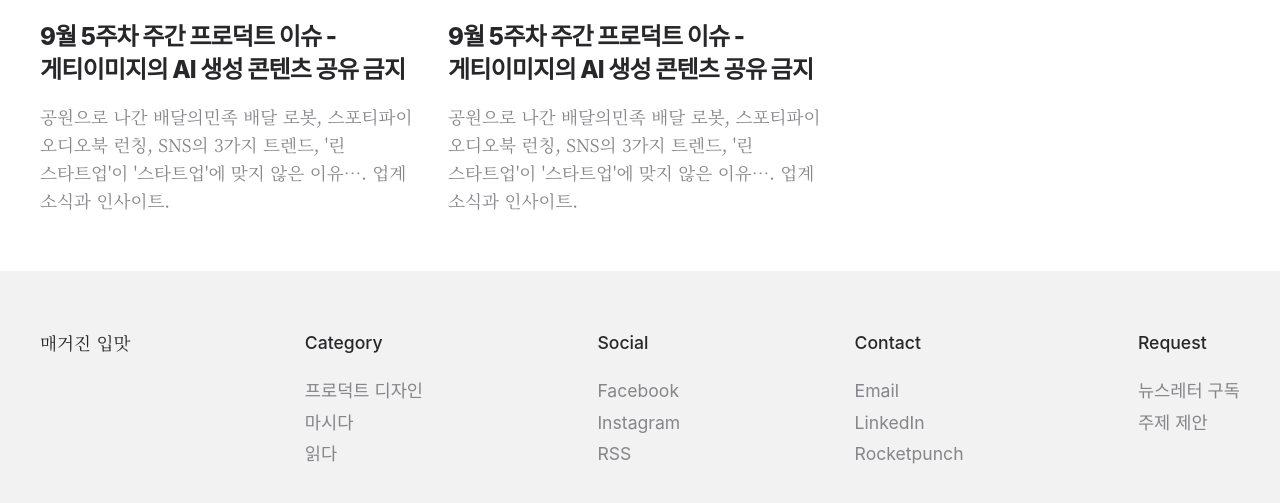
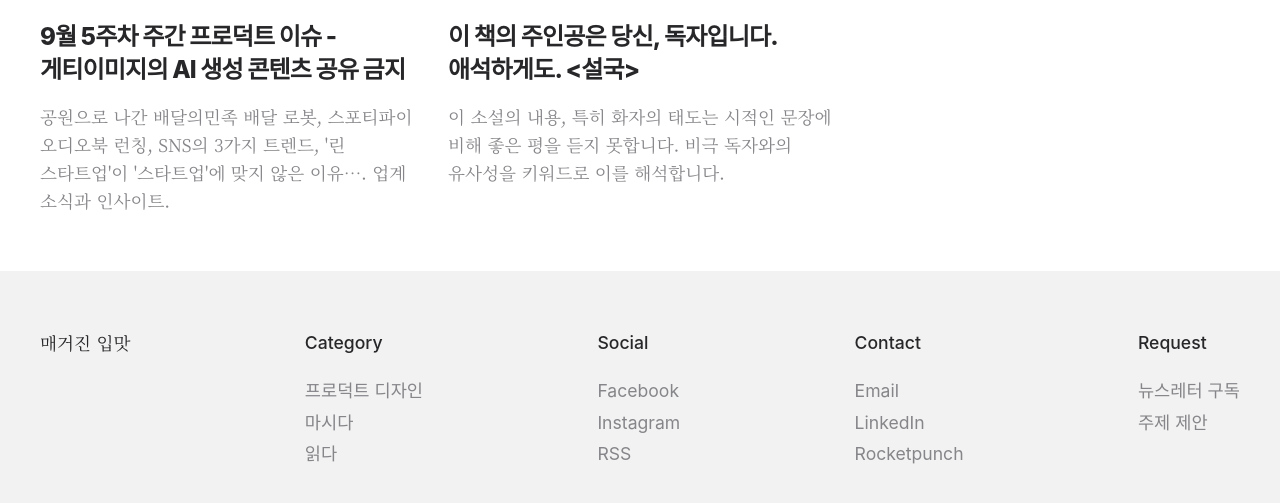
Before and after one commit to dewberry9/proj.dewberry.github.io, a Jekyll site: the page built from collections/_drink/2022-12-01-smoky-scot.md, in a window 1280 px wide and 900 px high, scrolled down 12334 px, cut to the strip 374-877 px from the top of the window. Built offline with Jekyll 4.4.1, drawn with Linux system fonts in a browser that asks for light colours; some web fonts are replaced; part of the change alters nothing that is shown.

```diff
--- a/_layouts/post.html
+++ b/_layouts/post.html
@@ -146,12 +146,11 @@ layout: base
     {% endfor %}
 
     {% assign other_collections_index = '' | split: ',' %}
-    {% assign other_collections_index = other_collections_index | push: prev_post_index %}
     {% if prev_post_index == 0 %}
-        {% assign other_collections_index = other_collections_index | push: 0 %}
+        {% assign other_collections_index = other_collections_index | push: 1 | push: 0 %}
     {% else %}
         {% assign prev_post_index_minus_one = prev_post_index | minus: 1 %}
-        {% assign other_collections_index = other_collections_index | push: prev_post_index_minus_one %}
+        {% assign other_collections_index = other_collections_index | push: prev_post_index | push: prev_post_index_minus_one %}
     {% endif %}
 
     {% for index in other_collections_index %}
--- a/collections/_read/2021-01-18-the-snow-country.md
+++ b/collections/_read/2021-01-18-the-snow-country.md
@@ -1,16 +1,21 @@
 ---
-title: 봄이 닿지 않는 그곳. 범우문고 <설국>
+title: '이 책의 주인공은 당신, 독자입니다. 애석하게도. <설국>'
 layout: post
 category: read
-date: 2021-01-18 00:00:00 +0900
-excerpt: 이 소설의 주인공은 아무것도 하지 않는다. 범우문고 <설국> 리뷰.
-thumbnail: /assets/images/daily/the-snow-country/01.jpg
+date: 2023-01-24 00:00:00 +0900
+excerpt: 이 소설의 내용, 특히 화자의 태도는 시적인 문장에 비해 좋은 평을 듣지 못합니다. 비극 독자와의 유사성을 키워드로 이를 해석합니다.
+thumbnail: https://res.cloudinary.com/mag-epmat/image/upload/v1674543725/read/2023-01-24-the-snow-country/00_j7iqfp.jpg
 permalink: /the-snow-country
-topic: Book
+tag: 'Novel'
 stylecss: /assets/post.css
 ---
 
-몇 해 전에 속초로 여행을 갔습니다. 장마가 시작하는 시기였습니다. 여행을 마치고 돌아가는 그날 아침도 살근살근 비가 내렸습니다. 차 시간까지 밖에서 돌아다니기도 뭐해서 서점을 찾아 들어갔습니다. 초등학교 건너편 꽤 크기가 있는 독립서점이었습니다. <설국>을 다시 읽고 구매까지 한 곳은 거기였습니다. 이미 읽은 책에 박한 저로서는 흔치 않은 변덕이었습니다. 그날은 아침부터 습하고 더웠습니다. <설국>을 찾기 전에는 헤밍웨이의 마지막 인터뷰였던가 그런 내용의 책을 읽고 있었습니다. 남색 리넨 셔츠가 갑갑했던 기억이 남아있습니다. 저는 그 모든 열기를 식힐 요량으로 <설국>을 고른 것입니다.
+국경의 긴 터널을… 다 아실 테니 생략. 적적한 설경을 환상적인 문체로 그려낸 <설국>은 가와바타 야스나리의 정수로 불리며, 그에게 노벨 문학상을 안겨다 준 작품입니다. 특히 문장이 높은 평가를 받습니다. 이 책의 표현에 관해서는 다들 입을 맞춰 찬탄합니다.
+
+그런데 내용은, 특히 주인공에 대해서는 갸우뚱합니다. 비난도 적지 않습니다. 어떻게 이런 상반된 반응이 나올 수가 있을까요?
+
+![Front](https://res.cloudinary.com/mag-epmat/image/upload/v1674543725/read/2023-01-24-the-snow-country/01_gtr5mx.jpg 'Front'){: loading='lazy'}
+{: .normal-size}
 
 |도서|설국(범우문고, 4판)|
 |:---|:---|
@@ -20,64 +25,46 @@ stylecss: /assets/post.css
 |분량|201쪽|
 |가격|4,900원|
 
-## 도서 외형 - 고전은 심플하게
+## 줄거리
 
-![Front 1]({{ site.cdn_url | append: '/assets/images/daily/the-snow-country/02.jpg' }} "정면 1"){: loading='lazy'}
+여름, 겨울, 봄을 건너뛰고 가을. 작은 온천 마을을 무대로 펼쳐지는 이야기는 세 계절로 분절되어 있습니다. 화자 시마무라는 부모 유산으로 호의호식하는 남자입니다. 쓸모 있는 일이라면 하지 않겠다고 작정한 듯 보입니다. 실제로는 본 적도 없는 서양 무용에 관해 글을 쓰고, 이유 없이 힘 빼는 일인 것 같아 등산을 즐깁니다.
+
+시마무라는 소녀 게이샤 고마코와 만나기 위해 온천 마을로 여행갑니다. 고마코는 시마무라와 반대로 활력이 넘치는 인물입니다. 병든 춤 스승을 모시며 타향살이하는 와중에도 꿋꿋합니다. 소설의 얼마 안 되는 대사 중에서도 대부분을 차지하고 있는 그녀의 언어에는 바쁘고 깔끔한 생활감이 엿보입니다.
+
+고마코는 게이샤로 나서면서까지 일하는 까닭은 외지에서 병에 걸린 유키오에게 요양비를 보내기 위함입니다. 소꿉친구이자 춤 스승의 아들인 유키오와는 오랫동안 떨어져 있었지만 약혼자(고마코 자신은 부정하지만)라고 생각될 만큼 각별한 관계입니다. 유키오의 병세는 호전되지 않아 부모가 있는 온천 마을로 돌아옵니다. 그에게는 1명의 동행자가 있습니다. 요코라는 이름의 소녀, 그의 새 연인입니다.
+
+유키오는 돌아온 지 얼마 되지 않아 죽습니다. 춤 스승도 곧 따라갑니다. 고마코와 요코만 남았습니다. 이 모든 일에도 예전처럼 자신의 삶을 사는 고마코, 유키오의 무덤에 살다시피 하는 요코. 시마무라는 무력함을 느끼고 떠나려 합니다.
+
+## 시마무라의 관조와 비극 독자의 시선은 닮았습니다.
+
+![With Tea](https://res.cloudinary.com/mag-epmat/image/upload/v1674543725/read/2023-01-24-the-snow-country/02_z7mmj2.jpg 'With Tea'){: loading='lazy'}
 {: .normal-size}
 
-여행지에서 고른 <설국>은 범우사의 범우문고였습니다. 범우사는 1966년 사업을 시작한 오래된 출판사로, 방대한 고전을 비교적 저렴한 가격으로 출판하는 회사입니다. 범우문고는 범우사를 대표하는 고전 시리즈입니다. 300권이 넘는 고전이 권당 5천 원도 안되는 가벼운 가격으로 판매되고 있습니다. 책의 수천 가지 가치 중 ‘지식의 공공화’라는 한 우물을 독보적으로 깊게 파고든 시리즈라고 볼 수 있습니다.
+‘아니 이게 맞아?’ 시마무라는 두 소녀의 가슴 아픈 상황을 바로 곁에서 지켜봅니다. 하지만 무엇도 하지 않습니다. 조력과 공감은커녕 상투적인 위로 한마디도 없습니다. 쫓기듯 혹은 뭔가 잊으려는 듯 바삐 일하는 고마코가 술에 취해 찾아와도 사연을 묻지 않습니다. 유키오가 죽은 후 그의 묘에 살다시피 한 요코가 고마코를 부탁하지만, 어떤 것도 해줄 수 없다고 딱 잘라 대답합니다. 그 밖에도 무수한 절절함이 발길에 차입니다. 그러나 그때마다 그의 눈에는 신록의 산, 요염한 반딧불이, 광대한 은하수 따위가 담깁니다. 삶의 우수는 그의 각막을 거쳐 비현실적인 미가 됩니다. 그의 관조는 잔인합니다. 비인간적입니다. 저는 그처럼 무정한 생물을 알고 있습니다. 바로 독자입니다.
 
-![Front 2]({{ site.cdn_url | append: '/assets/images/daily/the-snow-country/03.jpg' }} "정면 2"){: loading='lazy'}
-{: .normal-size}
+시마무라의 시선은 비극 독자의 그것처럼 움직입니다. 독자는 비극을 관람합니다. 인물의 슬픔과 고뇌에 한탄하고, 고약한 운명에 혀를 찹니다. 그러나 결정적인 격정에 지배당하지는 않습니다. 절망은 활자 속에 있기 때문입니다. 프레임, 스크린 밖으로 나오지 못하기 때문입니다. 자신의 사고로 소화한 가상현실이기 때문입니다. 비극에서 고통이 증발하고 아름다움이 남습니다. ‘그래, 삶은 이런 거였지.’ 씁쓸한 박수가 드문드문 터져 나옵니다. 좋은 작품을 봤다는 만족감과 함께 책장이 덮이고 막이 내립니다. 독자는 자신에게 주어진 진짜 현실과 재회하러 일어섭니다.
 
-무광 코딩된 푸른 테 표지는 군더더기 없는 디자인입니다. 푸른 바탕 테두리에 휘황찬란한 패턴이 다소 경박하지만 신경 쓰일 정도는 아닙니다.
+이 관점에서 <설국>을 읽으면 다시 보이는 부분이 있습니다. 이야기의 시작과 인터미션처럼 기능하는 터널 씬, 기차 유리창과 경대 거울이라는 프레임 위에서 몸짓하는 두 소녀, 페이지를 놓친 듯 뚝뚝 단절된 대화, 그 사이사이에 영화 컷처럼 끼워진 인물 묘사… 이 책이 말하는 건 비극이 아닙니다. 그 독자죠. 시마무라의 수수방관을 힐난하고 싶어지는 건, 독자로서 찔리는 부분이 있어서인지도 모릅니다.
 
-![Back]({{ site.cdn_url | append: '/assets/images/daily/the-snow-country/04.jpg' }} "후면"){: loading='lazy'}
-{: .normal-size}
+## 가련한 여주인공에서 살아 있는 인격체로
 
-후면에는 작가의 이력이 간단히 적혀 있습니다. 이런 심플함이 범우문고의 큰 장점입니다. 범우문고는 누구인지도 모를 이름과 서평 서너 줄, 느낌표가 몇 개나 붙은 추천사를 배치하는 대신 책과 책을 쓴 저자에 집중하도록 합니다.
+가상현실이라니, 그럼 시마무라는 현실 도피자에 불과한 걸까요? 야스나리의 문장은 탐미주의자의 잠꼬대 이상의 의미를 갖지 못하는 걸까요?
 
-![Size]({{ site.cdn_url | append: '/assets/images/daily/the-snow-country/05.jpg' }} "크기"){: loading='lazy'}
-{: .normal-size}
+사마무라는 두 소녀의 비극을 거리를 두고 대하지만, 오역하지는 않습니다. 그들을 멋대로 구제하려고도 하지 않습니다. 그는 비극의 극복을 제안하지 않습니다. 불필요하거나, 거부했기 때문입니다. 고마코는 유키오가 죽은 후에도 게이샤 일을 계속합니다. 그녀는 단지 한 사람으로 살기 위해 노동합니다. 똑 부러지는 태도를 가진 고마코에게 시마무라는 ‘어떤 일도 해줄 수 없’습니다. 요코는 아직 상실에서 벗어나지 못했습니다. 연고도 없는 땅에서 문드러져 가는 그녀에게 시마무라는 도쿄행을 제안합니다. 하지만 그녀는 새 출발  준비가 되어 있지 않습니다.
 
-범우문고의 크기는 110 * 174mm. 엽서보다 크고 A5 용지보다 작습니다. iPhone SE2와 비교해보면 위 사진과 같습니다. 세로가 약간 길지만 한 손으로 잡고 넘기기 편하며, 외투 주머니에 들어갈 정도는 됩니다.
+‘물에 빠진 사람은 구해야 한다’라고 말하는 건 쉽습니다. 그러나 물에 빠진 사람이 구해지기를 원치 않는다면 어떨까요? 혹은 알아서 헤엄치는 사람을 구한다고 설치는 건 어떻게 봐야 할까요? 모두 맥락이 고려되지 않은 일방적 구원입니다. 두 소녀를 각각의 사연과 생각이 있는 인간으로 보지 않고 극복해야 할 문제가 있는 인물로 보는 것. 시마무라가 경계하는 부분도 이것입니다. 그의 수동성으로 고마코와 요코는 비극의 여주인공에서 주체성을 지닌 인간이 됩니다. 그는 너무나 성숙하기에 비인간적입니다.
 
-개인적으로는 두꺼운 양장본도 아닌데 쓸 때 없이 판형이 큰 책을 좋아하지 않습니다. 물론 분량이 따라주어야 하는 일이겠지만요. <설국>을 사고 범우문고의 다른 책도 몇 권 구매해봤는데 모두 두께는 약간씩 달랐지만 전반적으로 들고 읽기 편했습니다.
+그리하여 시마무라는 <두 도시 이야기&gt;의 시드니처럼 영웅적인 희생도 하지 않고, <누구를 위하여 종은 울리나&gt;의 로버트처럼 초인적인 최후를 맞지 않습니다. 이야기는 파국으로 치닫습니다. 타오르는 무대를 배경으로 울부짖는 인물을 위해 그가 할 수 있는 일이라곤 고개를 돌리고, 지상의 비극과는 딴판으로 평온한 은하수를 감상하는 것뿐입니다.
 
-![Index]({{ site.cdn_url | append: '/assets/images/daily/the-snow-country/06.jpg' }} "차례"){: loading='lazy'}
-{: .normal-size}
+## 인간을 삼키는 비극
 
-책 속의 구성 역시 단순합니다. 머리말과 작가 연보가 앞뒤로 덧붙은 정도입니다. 고전 문학의 경우이니 본문 외에도 작품과 작가의 배경이나 읽을 만한 해설이 포함되어있다면 좋았겠지만 가격을 생각해서 그러려니 넘어갑니다.
+![Kawabata at work at his house in Hase, Kamakura (1946)](https://res.cloudinary.com/mag-epmat/image/upload/v1674543725/read/2023-01-24-the-snow-country/03_vxcqfd.jpg 'Kawabata at work at his house in Hase, Kamakura (1946)'){: loading='lazy'}
+{: .normal-size.half-margin}
+출처 : <a title='Wikipedia - Kawabata at work at his house in Hase, Kamakura (1946)' href='https://commons.wikimedia.org/wiki/File:Yasunari_Kawabata_c1946.jpg#/media/File:Yasunari_Kawabata_c1946.jpg' target='_blank' rel='noopener'>Wikipedia</a>
+{: .img-caption.half-margin}
 
-![Footnote]({{ site.cdn_url | append: '/assets/images/daily/the-snow-country/07.jpg' }} "각주"){: loading='lazy'}
-{: .normal-size}
+참 쉽지 않은 세계입니다. <설국&gt;이 묘사하는 세계는 정적과 소란, 정의와 부조리, 생명과 죽음이 뒤섞여 경계가 모호한 곳입니다.
 
-이름, 지명처럼 고유하거나 의미를 또렷할 필요가 있는 단어는 한자가 병기되어 있습니다. 각주는 보기 좋게 해당 쪽 하단에 적혀있습니다. 가끔가다 각주란 각주는 더덕더덕 달아놓고 설명은 책 맨 뒤쪽에 몰아 써놓는 책이 있습니다. 도저히 읽을 수 없는 것으로 본문의 표시는 장식에 가까운 각주입니다. 범우문고의 각주는 다행히도 깔끔하고 읽기 좋습니다. 약간 부족한 느낌이 있지만, 근대 소설이니만큼 읽는 흐름을 방해하지 않는 이 수준이 차라리 낫습니다.
+작가 가와바타 야스나리(1899~1972)는 태어나서 중학교 2학년이 되는 1914년까지 순서대로 아버지, 어머니, 할머니, 누나, 할아버지까지 친족의 죽음을 끊임없이 지켜봤습니다. 소년에게 죽음은 실로 먼 것이 아니었습니다. 피하거나 해결할 수 있는 일도 아니었습니다. 야스나리는 자살인지 사고인지 모를 가스 중독으로 74세에 죽습니다. 살아 있는 동안 생사의 모호성에 몸을 푹 담그고 있었던 그는 최후마저 풀 수 없는 미스터리로 스러졌습니다. 유유자적 중의 긴장감, 끝이 보이지 않는 무력감. 작가는 참 어울리는 글을 썼습니다.
 
-글씨 크기는 보통에서 보통보다 약간 큰 정도로 읽기 좋지만, 그와 함께 책의 크기와 쪽수까지 같이 가져가려다 보니 행간이 부족합니다. 만약 인쇄물이 아니라 액정 위에 주르륵 펼쳐진 전자책이었다면 답답해서 금방 내려놓을 정도의 간격입니다. 그럼에도 범우문고의 심플해서 레이아웃은 고전을 담기에 더할 나위가 없어 보입니다.
-
-## <설국> 줄거리 - 단단한 관조의 렌즈에 비치는 아름답고 덧없는 상
-
-![Summary]({{ site.cdn_url | append: '/assets/images/daily/the-snow-country/08.jpg' }} "줄거리"){: loading='lazy'}
-{: .normal-size}
-
-<설국&gt;은 주인공이자 관찰자 시마무라가 3년간 3차례 - 순서대로 초여름, 겨울, 가을 - 눈의 고장이기도 한 온천마을에 여행 와서 게이샤 고마코와 만나는 이야기입니다. 고마코는 장결핵에 걸려 고향으로 죽으러 돌아온 과거의 약혼자 유키오의 병원·요양비를 벌기 위해 게이샤 일을 합니다. 온천마을이 고향이긴 하나 술집접대부로 도쿄에 팔려가 오랫동안 떠나 있었기 때문에 타지에서 살듯 고독하게 생활하고 있습니다. 고마코의 ‘이상할 만큼 깨끗’한 인상은 시마무라에게 깊게 각인됩니다. 맑고 티없는 고마코의 이미지는 소설이 펼쳐지는 내내 꾸준하게 강조되어 이상적인 존재를 대변하게 됩니다. 그와 동시에 사적인 비극에 복잡미묘한 감정을 드러내는 인간적인 인물이기도 합니다.
-
-고마코는 이미 죽은 유키오 어머니의 집에서 유키오와 함께 삽니다. 누에를 쳤던 다락방에서 손님처럼 생활합니다. 이 집에는 여자 한 명이 더 있기 때문입니다. 유키오의 새 연인으로 병든 그를 도쿄에서 데려온 이, 요코입니다. 소설 초반부 한겨울 온천마을로 가는 기차에서 시마무라는 요코를 처음 만납니다. 정확히는 관찰합니다. 더더욱 정확히 말하자면, 흐릿하게 기차 내부를 비추는 창문을 통해서 그녀를 곁눈질합니다. 시마무라는 유키오를 극진하게 간호하고 있는 요코의 눈과 저녁이 되어 등불 켜진 바깥 풍경이 겹치는 찰나의 장면에 신비와 아름다움을 느낍니다. 다만 바라볼 뿐이고, 그마저도 제대로 된 응시라고도 볼 수 없는 시마무라의 행동은 서술자로서 작품을 진행하는 동안 곳곳에서 드러납니다.
-
-소설의 시점은 시마무라가 온천마을을 두 번째로 방문하는 겨울로부터 시작합니다. 이 여행 기간 시마무라는 샤미센을 아름답게 연주하는 고마코, 연회장에 나갔다가 술에 취해 새벽에 자신을 찾아온 고마코, 유키오와의 사정을 이야기하는 고마코와 만나며 그녀와 가까워집니다. 죽기 전이나 다름없는 유키오와의 관계는 이미 일그러져 고마코가 유키오를 위해 애쓰는 모든 일이 부질 없다고 여기는 시마무라였지만, 그럼에도 그는 그런 고마코에게 높이 있는 무언가를 올려다볼 때의 아름다움을 느낍니다. 동시에 대화 한번 나누지 못했지만 진한 인상을 주고 있는 요코를 계속 신경쓰는 모습을 보입니다. 이 모든 감정에도 여행자라는 자신의 위치를 바꾸지 못한 시마무라는 언제까지고 있어 봤자 그들을 어찌할 수 없다는 생각에 여행을 마치고 돌아가려고 합니다. 고마코와 함께 돌아가는 기차를 기다리던 때, 집에 있는 유키오가 위독해졌으며 고마코를 찾고 있다며 요코가 달려옵니다. 그러나 고마코는 손님을 배웅하는 중이라고 고집을 부리며 유키오를 보러 가지 않습니다. 놀란 시마무라가 고마코를 설득해보지만 그녀는 사람이 죽는 걸 보기 싫다며 거부합니다. 고마코의 말은 차가운 박정 같이도, 뜨거운 애정 같게도 들렸기에 시마무라는 끝내 그녀를 돌려보내지 못합니다. 기차가 들어오고 겨울이 끝납니다.
-
-다음 해 가을 시마무라는 다시 고마코를 찾습니다. 유키오는 결국 죽었습니다. 고마코와 몇 번의 밤을 함께 지낸 시마무라는 그녀와 더욱 가까워집니다. 요코는 유키오 사후 메밀밭 밑에 있는 그의 무덤에서 거의 살다시피 합니다. 시마무라는 그런 요코와, 그녀와 고마코의 사이에 관해 대화하기도 합니다. 이처럼 시마무라는 누구보다도 가까이서 고마코와 요코의 애처로운 관계를 관찰하고 있지만, 어떤 일도 하지 못하고 그저 바라만 보고 있습니다. 이는 시마무라가 하고 있는 서양 무용 학술 작업과도 비슷한 모습입니다. 시마무라는 언젠가 프랑스 작가의 무용론을 번역·출판하면서 지금의 일본 무용계에 어떤 영향도 미치지 못할 저서라고 스스로 평가내립니다. 도리어 이런 무용함이 시마무라를 안심시킵니다. 고마코의 애절한 접근이 시마무라로 하여금 살아가는 감각을 잃게 합니다. 겨우내 고마코가 머물렀던 누에 치는 방의 누에고치처럼, 시마무라는 자신 속에 갇혀 자신의 어떤 것도 고마코에게 전해지지 않는다는 생각을 합니다. 결국 시마무라는 고마코를 떠나기로 마음먹습니다. 그러나 실천하는 건 쉽지 않습니다. 몇 차례의 방황 후 시마무라는 온천마을로 돌아옵니다. 그때 영화를 상영하고 있던 누에고치 창고에서 불이 납니다. 구경하러 갔던 시마무라와 고마코는 그곳에서 요코의 추락을 목격합니다. 시마무라는 요코의 얼굴을 비추는 화재 현장의 불길에서 그녀를 처음 관찰했을 때 봤던 저녁풍경의 등불을 떠올립니다. 허나 그때 느꼈던 신비로움은 없고 대신 애절한 고통과 비애가 남아 있습니다. 고마코가 달려나가 요코를 안아 듭니다. 시마무라는 비틀거리며 이 모든 순간을 바라봅니다. 그윽한 가을 하늘 은하수에 그의 몸이 빨려 올라가는, 허무한 기분을 끝끝내 받고야 맙니다.
-
-## 해석/저자에 대하여 - 설국은 봄이 오지 않는다
-
-<설국&gt;의 시마무라는 절대 행동하는 주인공이 아닙니다. 그 때문에 주인공이 무언가 위기를 맞고 그것을 해결하고자 동분서주하는 일반적인 형식의 소설에 익숙한 독자라면 <설국>의 구성이 낯설 수 있습니다. 서술 방식도 독특합니다. 시마무라의 1인칭 서술은 다른 누구의 시각도 개입하기를 허락지 않습니다. 사실상의 주인공인 고마코의 말과 행동도, 언뜻 보기에 이야기와 무관해 보이는 아름다운 풍경의 묘사도 전부 시마무라의 소유입니다. 서술이 시마무라의 것이지만 이야기 자체가 그의 것이라고 볼 수는 없습니다. 시마무라는 고마코와 요코 사이에서 아무것도 하지 않고 - 그럴 엄두조차 내지 않고 - 담담히 바라만 봅니다. 그들의 비극과 미는 시마무라의 시선 속에서 비현실적인 세계로 확장됩니다. 슬프고 아름다운 곳입니다. 그곳엔 신록이 짙은 여름, 추수가 끝나고 텅 빈 벌판의 가을, 밤의 밑바닥까지 새하얀 겨울은 있지만 눈이 녹고 생명이 부활하는 봄은 존재하지 않습니다. 세계를 비추어낸 <설국>의 상은 희극과 비극, 삶과 죽음마저 경계가 흐릿합니다. 그러나 그 부조리한 모습에는 분명한 아름다움이 깃들어 있습니다. 솔직히 신선한 시각은 아닙니다. 하지만 이 익숙한 주제는 가와바타 야스나리의 손에서 외과 수술을 하듯 정교하게 구성됩니다. <설국>을 읽는 동안 이 책이 아름다우며 환상적이라고 생각하면서도, 한편으로 그 이면에 닿지 못할 듯한 감각이 드는 건 그 때문일지도 모릅니다.
-
-![Yasunari Kawabata]({{ site.cdn_url | append: '/assets/images/daily/the-snow-country/09.jpg' }} "가와바타 야스나리"){: loading='lazy'}
-{: .normal-size}
-
-모호한 경계성은 비단 <설국>에만 한정되는 이야기는 아닙니다. 작가 가와바타 야스나리(1899~1972)는 오사카에서 태어나 중학교 2학년이 되는 1914년까지 순서대로 아버지, 어머니, 할머니, 누나, 할아버지까지 가까운 이들의 죽음을 끊임없이 지켜봐야 했습니다. 어린 나이에 축적된 비극적인 경험은 가와바타의 가슴 속 깊은 곳에 생사의 구분이 애매해진 흐릿한 세계관을 새겨놓았습니다. 그러나 가와바타는 부조리한 삶의 운명에 움츠러드는 대신 무척 냉엄한 시선으로 그것을 분석합니다. 거기서 찾아낸 차갑고 슬픈 미의식은 가와바타의 세계가 되어 1968년 일본인으로서는 처음으로 노벨문학상을 받기에 이릅니다.
-
-## 높고 고고한 얼음 성
-
-가와바타의 세계는 아무것도 할 수 없습니다. A냐, B냐 하는 쉬운 선택지도 주어지지 않습니다. 의미가 실종되고 상징만 남은 흐릿한 그곳에서 저는 경이로움과 아름다움을 느낍니다. 하지만 그곳은 저와 떨어져 있습니다. <설국>에는 인간도 비극도 있지만 <설국>의 미는 차가운 눈길이 아니면 보이지 않습니다. 이 싸늘하고 뜨겁고, 가녀리며 단단하고, 휘몰아치되 잠잠한, 혼란뿐인 이야기는 죽음조차도 사고인지 자살인지 모호할 뿐인 작가의 손에 의해서 독자에게 흘러들어 갑니다. <설국>의 섬세함은 이렇게 우리를 매료합니다.
+모든 것이 어지러운 아지랑이로 흐트러지는 세계. 그 속에서 <설국&gt;의 인물은 산 채로 비극에 집어삼켜집니다. 그렇지만 마지막까지 비극과의 눈싸움을 그치지는 않습니다. 슬픈 용기입니다. 아름다움입니다.
```
Also changed, not shown: assets/images/alphabet-spell.png (deleted), assets/images/logo.png (deleted), assets/images/story/01-tuna-moon(1).jpg (deleted), assets/images/story/01-tuna-moon(2).jpg (deleted), assets/images/story/02-the-oversleeping(1).jpg (deleted), assets/images/story/02-the-oversleeping(2).jpg (deleted), assets/images/story/03-the-moai(1).jpg (deleted), assets/images/story/03-the-moai(2).jpg (deleted).
